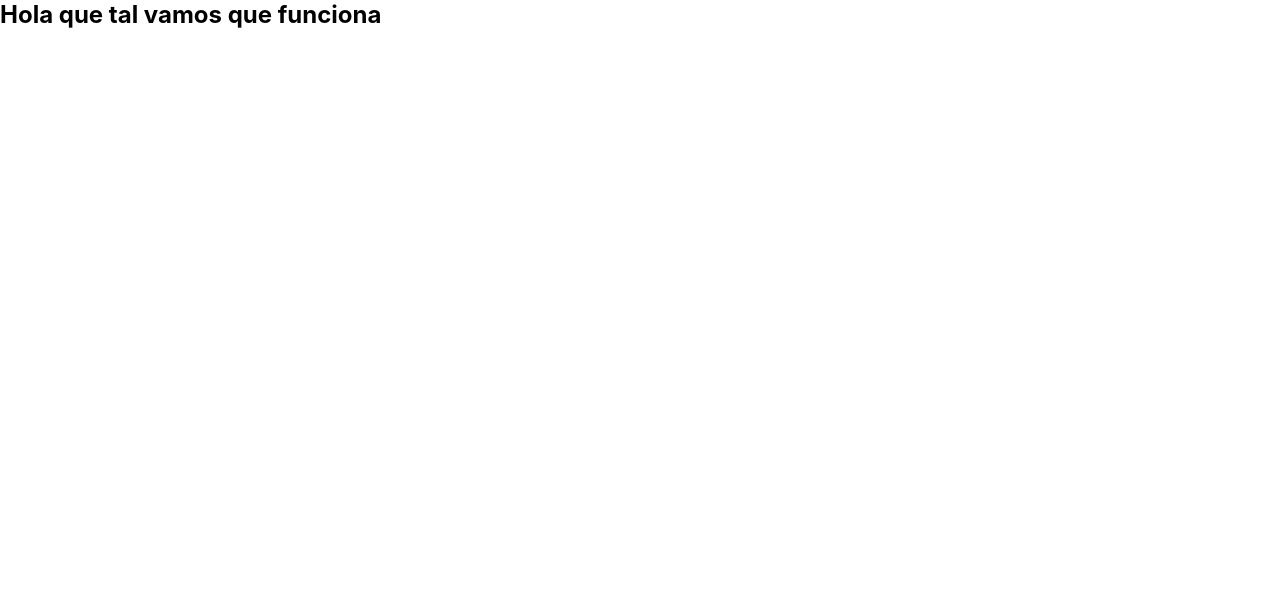
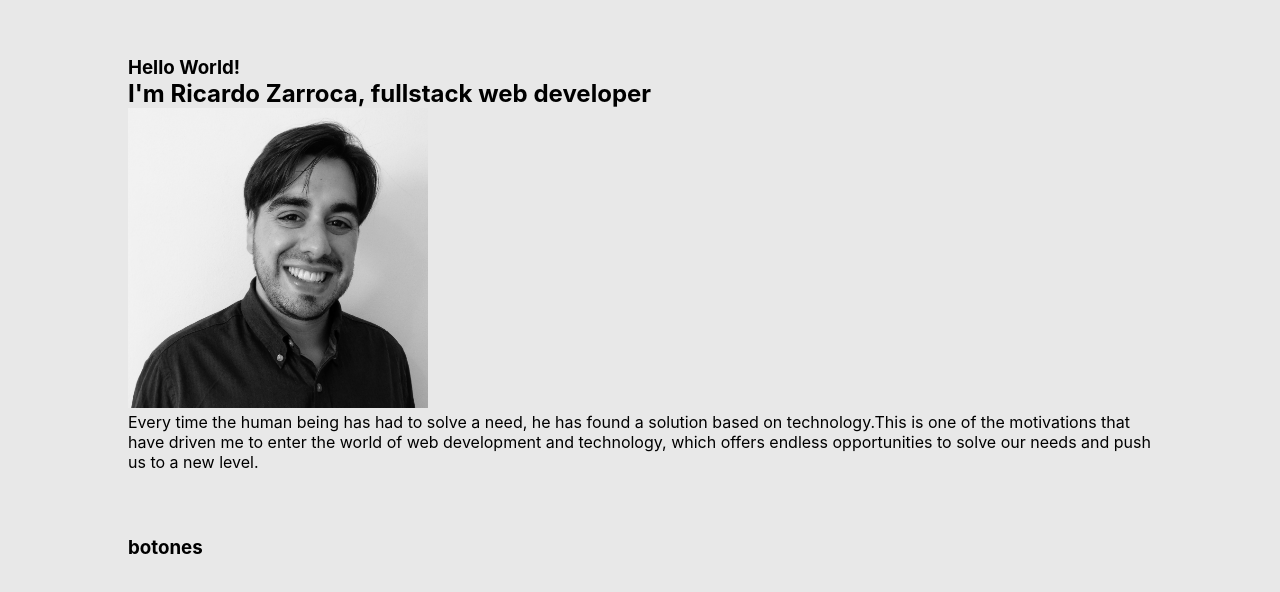
Before and after one commit to rzarroca/portfolio, a React (Create React App) app: page / in a window 1280 px wide. Shown: the top 592 px of the page. Built offline with nearby package versions, Linux system fonts and the light colour scheme.

Commit message:
Creating content of LandingPage

```diff
--- a/src/components/FullPage/FullPage.js
+++ b/src/components/FullPage/FullPage.js
@@ -1,8 +1,10 @@
 import './fullpage.css'
 
-export function FullPage ({ children }) {
+export function FullPage ({ children, primary, secondary, highlight, dark, clear }) {
+  const backgroundColor = 'clear'
+
   return (
-    <section>
+    <section className={`fullpage container-${backgroundColor}`}>
       {children}
     </section>
 
--- a/src/components/FullPage/fullpage.css
+++ b/src/components/FullPage/fullpage.css
@@ -0,0 +1,25 @@
+.fullpage {
+    width: 100vw;
+    height: 100vh;
+
+    display: grid;
+    grid-template-rows: minmax(20px, 0.5fr) 4fr minmax(25px, 0.5fr);
+    grid-template-columns: clamp(10px, 10vw, 900px) 1fr clamp(10px, 10vw, 900px);
+
+}
+
+.container-clear{
+    background-color: var(--color-clear);
+}
+.container-primary{
+    background-color: var(--color-primary);
+}
+.container-secondary{
+    background-color: var(--color-secondary);
+}
+.container-highlight{
+    background-color: var(--color-highlight);
+}
+.container-dark{
+    background-color: var(--color-dark);
+}
--- a/src/pages/landingPage/Ladingpage.js
+++ b/src/pages/landingPage/Ladingpage.js
@@ -1,9 +1,30 @@
+/* eslint-disable jsx-a11y/img-redundant-alt */
+import './landingPage.css'
 import { FullPage } from '../../components/FullPage/FullPage'
+import avatar from '../../assets/images/DSC04573.JPG'
 
 export function LadingPage () {
   return (
-    <FullPage>
-      <h1>Hola que tal vamos que funciona</h1>
+    <FullPage primary>
+      <div className='fullpage-content'>
+        <article className='summary'>
+          <header>
+            <h1>Hello World!</h1>
+            <h2>I'm Ricardo Zarroca, <bold>fullstack web developer</bold></h2>
+          </header>
+          <figure>
+            <img src={avatar} alt='avatar image' width='300px' height='300px' />
+          </figure>
+          <p>Every time the human being has had to solve a need, he has found a solution <bold>based on technology.</bold>
+            This is one of the motivations that have driven me to enter the world of web development and technology, which offers <bold>endless opportunities</bold> to solve our needs and push us to a new level.
+          </p>
+        </article>
+
+        <article>
+          <h1>botones</h1>
+        </article>
+      </div>
+
     </FullPage>
   )
 }
--- a/src/pages/landingPage/landingPage.css
+++ b/src/pages/landingPage/landingPage.css
@@ -0,0 +1,14 @@
+.fullpage-content {
+    grid-area: 2/2/3/3;
+
+    display: grid;
+    grid-template-rows: 2fr 1fr;
+    justify-items: stretch;
+    align-items: stretch;
+    gap: 5vw;
+}
+
+.summary {
+    display: grid;
+
+}
```
Also changed, not shown: src/assets/images/DSC04573.JPG (added), 1 other file (tests, documents, lock files or other folders).
